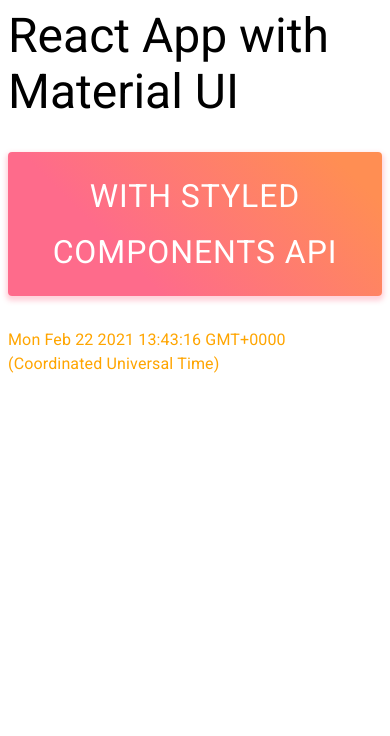
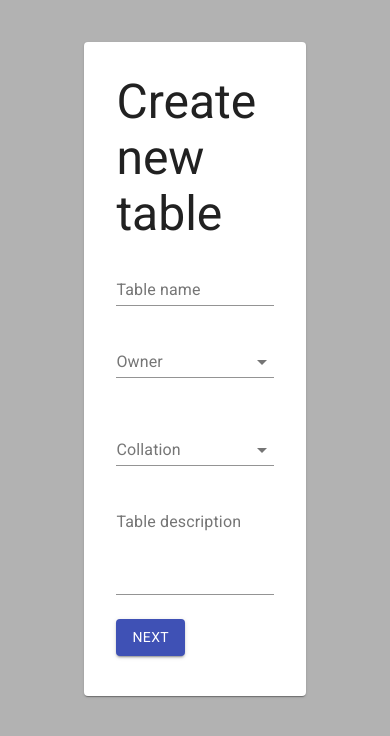
Before and after one commit to MakhnoGK/react-material-ui-training, a React (Create React App) app: page / in a window 390 px wide. Shown: the top 736 px of the page. Built offline with nearby package versions, Linux system fonts and the light colour scheme.

Commit message:
Random form
Random responsive form created with Material UI.

```diff
--- a/package.json
+++ b/package.json
@@ -12,10 +12,12 @@
     "@types/node": "^12.0.0",
     "@types/react": "^17.0.0",
     "@types/react-dom": "^17.0.0",
+    "@types/react-router-dom": "^5.1.7",
     "@types/styled-components": "^5.1.7",
     "fontsource-roboto": "^4.0.0",
     "react": "^17.0.1",
     "react-dom": "^17.0.1",
+    "react-router-dom": "^5.2.0",
     "react-scripts": "4.0.2",
     "styled-components": "^5.2.1",
     "typescript": "^4.1.2",
--- a/src/components/App.tsx
+++ b/src/components/App.tsx
@@ -1,19 +1,11 @@
 import React from 'react';
 import { Typography } from '@material-ui/core';
-
-import { GradientButton } from '../styled';
-import { Clock } from '.';
+import { CreateTableForm } from '.';
 
 const App = () => {
   return (
     <>
-      <Typography variant="h3">
-        React App with Material UI
-      </Typography>
-
-      <GradientButton>With Styled Components API</GradientButton>
-
-      <Clock />
+      <CreateTableForm />
     </>
   );
 };
--- a/src/components/Clock.tsx
+++ /dev/null
@@ -1,23 +0,0 @@
-import React, { useState } from 'react';
-import { useMemo } from 'react';
-import { TimeDisplay } from '../styled';
-
-const Clock = () => {
-  const [time, setTime] = useState(new Date());
-
-  useMemo(() => {
-    setInterval(() => {
-      setTime(new Date());
-    }, 1000);
-  }, [time]);
-
-  return (
-    <div>
-      <TimeDisplay time={time.getHours()}>{time.toString()}</TimeDisplay>
-    </div>
-  );
-};
-
-Clock.protTypes = {};
-
-export default Clock;
--- /dev/null
+++ b/src/components/CreateTableForm.tsx
@@ -0,0 +1,84 @@
+import React from 'react';
+import {
+  Button,
+  FormControl,
+  Grid,
+  InputLabel,
+  makeStyles,
+  MenuItem,
+  Paper,
+  Select,
+  TextField,
+  Typography,
+} from '@material-ui/core';
+import styled from 'styled-components';
+
+import CreateTableContainer from '../styled/components/CreateTableForm/createTableContainer';
+import CreateTableMainContainer from '../styled/components/CreateTableForm/createTableMainContainer';
+
+const useStyles = makeStyles({
+  root: {
+    padding: '2rem',
+  },
+  control: {
+    width: '100%',
+  },
+});
+
+const CreateTableForm = () => {
+  const classes = useStyles();
+
+  return (
+    <CreateTableMainContainer>
+      <CreateTableContainer>
+        <Paper className={classes.root}>
+          <Typography variant="h3">Create new table</Typography>
+
+          <form>
+            <FormControl className={classes.control} margin="normal">
+              <TextField label="Table name" />
+            </FormControl>
+
+            <Grid container spacing={2}>
+              <Grid item xs={12} sm={6}>
+                <FormControl className={classes.control} margin="normal">
+                  <InputLabel>Owner</InputLabel>
+                  <Select label="Collation">
+                    <MenuItem value="">-</MenuItem>
+                    <MenuItem value="admin">admin</MenuItem>
+                    <MenuItem value="root">root</MenuItem>
+                    <MenuItem value="guest">guest</MenuItem>
+                  </Select>
+                </FormControl>
+              </Grid>
+
+              <Grid item xs={12} sm={6}>
+                <FormControl className={classes.control} margin="normal">
+                  <InputLabel>Collation</InputLabel>
+                  <Select label="Collation">
+                    <MenuItem value="">-</MenuItem>
+                    <MenuItem value="utf_8">UTF-8</MenuItem>
+                    <MenuItem value="win_1251">Windows-1251</MenuItem>
+                  </Select>
+                </FormControl>
+              </Grid>
+            </Grid>
+
+            <FormControl className={classes.control} margin="normal">
+              <TextField label="Table description" rows={4} multiline />
+            </FormControl>
+            <FormControl margin="normal">
+              <Button variant="contained" color="primary" type="submit">
+                Next
+              </Button>
+            </FormControl>
+          </form>
+        </Paper>
+      </CreateTableContainer>
+    </CreateTableMainContainer>
+  );
+};
+
+CreateTableForm.propTypes = {};
+
+export default CreateTableForm;
--- a/src/components/index.ts
+++ b/src/components/index.ts
@@ -1,2 +1,2 @@
 export { default as App } from './App';
-export { default as Clock } from './Clock';
+export { default as CreateTableForm } from './CreateTableForm';
--- /dev/null
+++ b/src/styled/components/CreateTableForm/createTableContainer.ts
@@ -0,0 +1,11 @@
+import styled from "styled-components";
+
+const CreateTableContainer = styled.div`
+  position: absolute;
+  top: 5vh;
+  bottom: 5vh;
+  left: 10vh;
+  right: 10vh;
+`;
+
+export default CreateTableContainer;
--- /dev/null
+++ b/src/styled/components/CreateTableForm/createTableMainContainer.ts
@@ -0,0 +1,12 @@
+import styled from "styled-components";
+
+const CreateTableMainContainer = styled.div`
+  position: absolute;
+  top: 0;
+  bottom: 0;
+  left: 0;
+  right: 0;
+  background: rgba(0, 0, 0, 0.3);
+`;
+
+export default CreateTableMainContainer;
--- a/src/styled/components/gradientButton.ts
+++ /dev/null
@@ -1,13 +0,0 @@
-import { Button, styled } from '@material-ui/core';
-
-const gradientButton = styled(Button)({
-  background: 'linear-gradient(45deg, #FE6B8B 30%, #FF8E53 90%)',
-  boxShadow: '0 3px 5px 2px rgba(255, 105, 135, .3)',
-  color: '#ffffff',
-  display: 'block',
-  margin: '2rem auto',
-  fontSize: '2rem',
-  padding: '1rem 2rem',
-});
-
-export default gradientButton;
--- a/src/styled/components/timeDisplay.tsx
+++ /dev/null
@@ -1,17 +0,0 @@
-import { styled, Typography } from '@material-ui/core';
-
-const getColorDependOnTime = (time: number) => {
-  if (time > 0 && time < 12) {
-    return 'black';
-  }
-
-  return 'orange';
-};
-
-const timeDisplay = styled(({ time: number, ...other }) => (
-  <Typography {...other} />
-))({
-  color: (props: { time: number }) => getColorDependOnTime(props.time),
-});
-
-export default timeDisplay;
--- a/src/styled/index.ts
+++ b/src/styled/index.ts
@@ -1,5 +1,3 @@
 export { default as GlobalStyle } from './global';
 
-export { default as AppStyles } from './app';
-export { default as GradientButton } from './components/gradientButton';
-export { default as TimeDisplay } from './components/timeDisplay';
+export { default as AppStyles } from './components/app';
```
Also changed, not shown: src/styled/components/app.ts (renamed from src/styled/app.ts), 1 other file (tests, documents, lock files or other folders).
